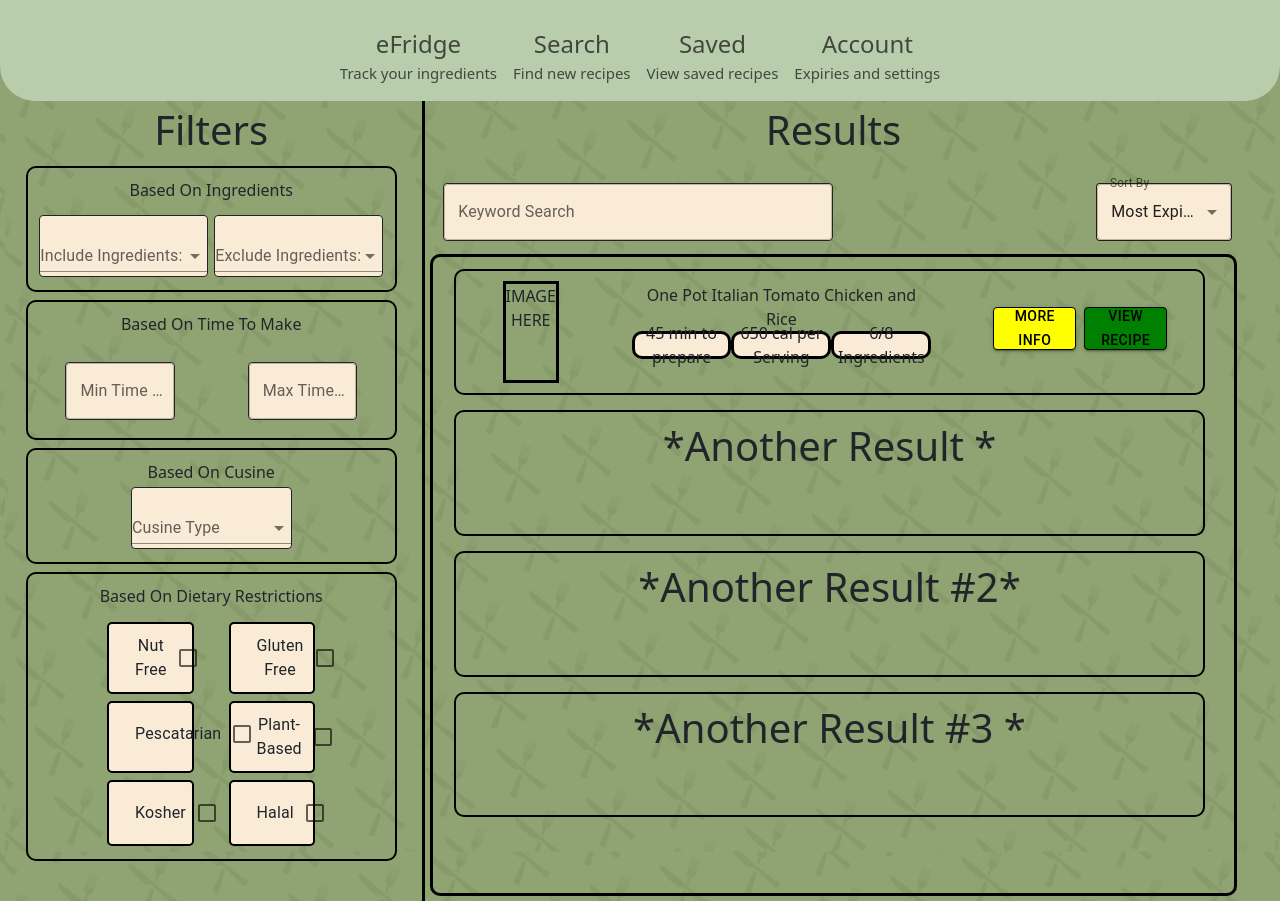
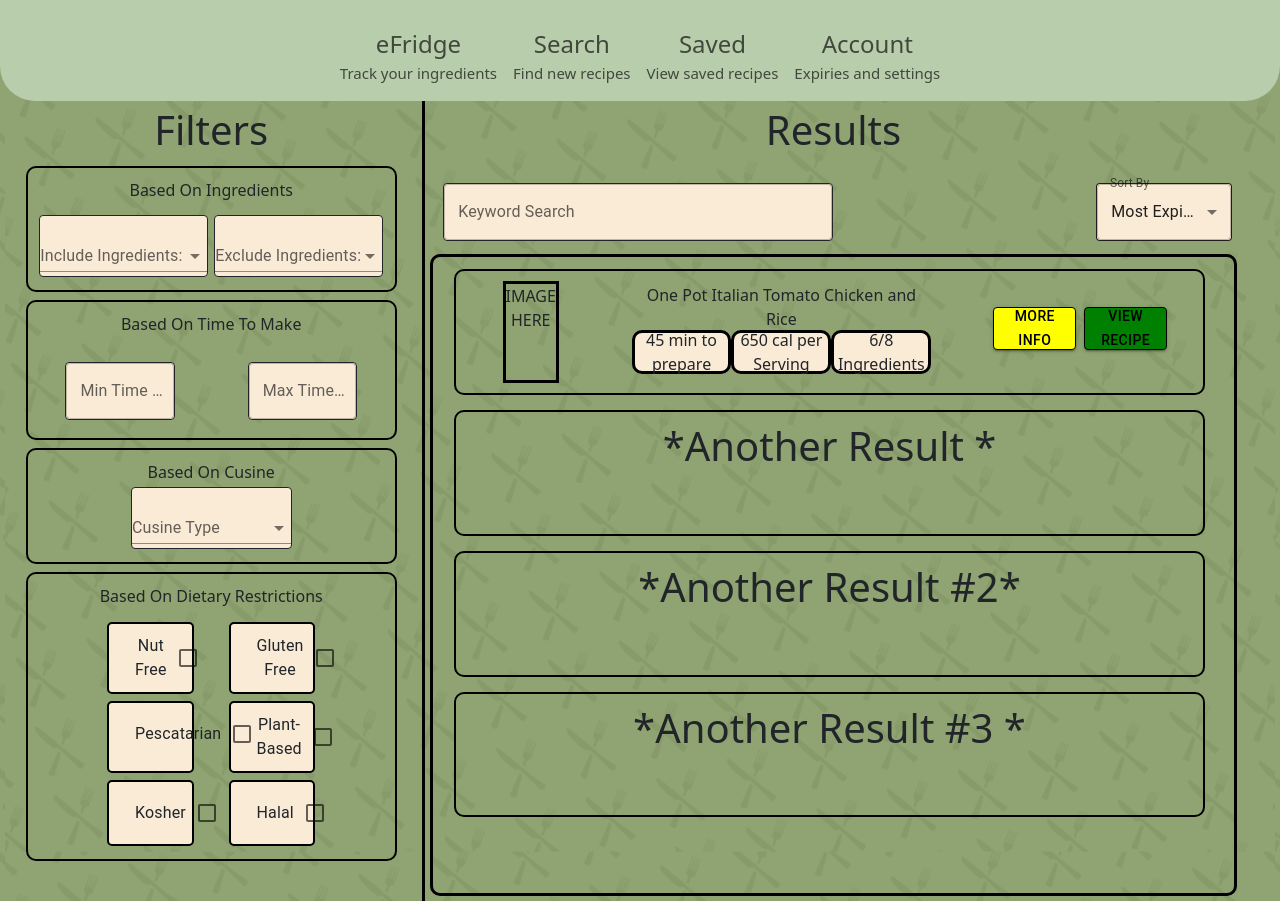
Before and after one commit to Freddydeddydoo/RecipesByRemy, a React (Create React App) app in the folder recipes-with-remy/src/: page /search in a window 1280 px wide. Built offline with nearby package versions, Linux system fonts and the light colour scheme; the HTML template or start-up script is replaced by a standard one.

Commit message:
Update Search.css

```diff
--- a/recipes-with-remy/src/CSSFiles/Search.css
+++ b/recipes-with-remy/src/CSSFiles/Search.css
@@ -157,7 +157,7 @@
 .fax{
     display: flex;
     flex-direction: row;
-    height: 25%;
+    height: 40%;
     width: 100%;
     align-items: center;
 }
```
